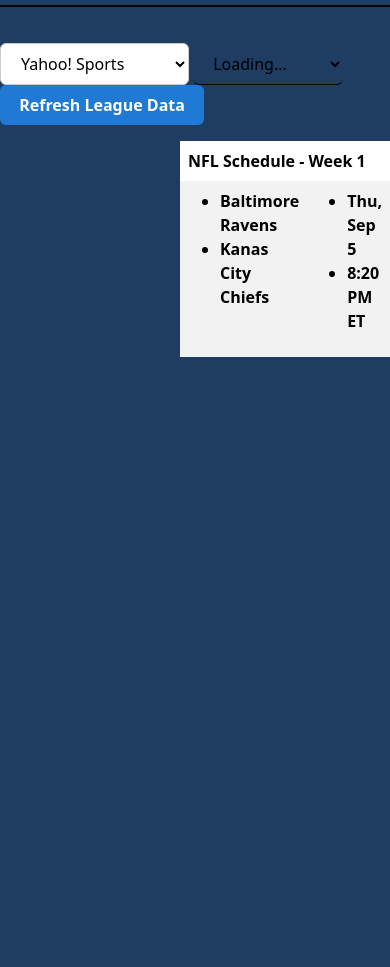
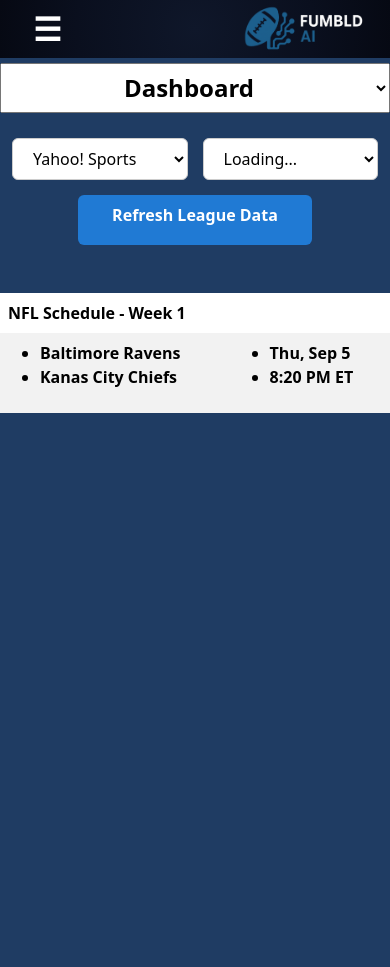
Before and after one commit to ant-cantu/fumbld-ai, a Flask app: page /dashboard in a window 390 px wide. Before the commit the page ends 357 px from the top, so only its background shows below. Run offline with Flask 3, Linux system fonts and the light colour scheme; the visitor is signed in with stand-in values (Sample User, id 1); data that the repository does not hold is empty.

Commit message:
Add responsive design and mobile navigation to dashboard
Extracted responsive CSS into a new responsive.css file and updated dashboard.html to include it. Added mobile navigation with a select dropdown and hamburger menu for smaller screens. Enhanced JavaScript in ai.js and dashboard.js to support mobile-specific UI interactions, including a bottom sheet for AI insights and improved event handling for mobile elements.

```diff
--- a/source/static/css/modules/dashboard.css
+++ b/source/static/css/modules/dashboard.css
@@ -101,61 +101,3 @@ tbody {
 .hideondesktop {
     display: none;
 }
-
-@media (max-width: 1024px) {
-    .hideonmobile {
-        display: none;
-    }
-
-    .mobile-nav {
-        display: flex;
-        justify-content: center;
-        align-items: center;
-        gap: 25px;
-    }
-    /* figure out content height */
-    .dashboard-container {
-        border-radius: 0;
-        height: 100vh;
-        width: 100vw;
-        background-color: transparent !important;
-        font-weight: 700;
-    }
-    .dashboard-container #content {
-        /* min-height: 100vh; */
-        display: flex;
-        flex-direction: column;
-        background-color: transparent;
-        gap: 0;
-    }
-    .dashboard-container img {
-        border-radius: 50%;
-    }
-    .dashboard-container #leagues {
-        background-color: transparent;
-        border: none;
-        border-bottom: 1px solid black;
-    }
-
-    .starters table,
-    .bench table {
-        background-color: transparent;
-        width: 100%;
-        table-layout: fixed;
-        border: none;
-        border-spacing: 0;
-    }
-
-    .starters td,
-    .bench td {
-        border: none;
-    }
-
-    .bench td {
-        background-color: #004181;
-    }
-
-    #starter-players {
-        /* width: 100vw; */
-    }
-}
--- /dev/null
+++ b/source/static/css/responsive.css
@@ -0,0 +1,230 @@
+/* Responsive Design */
+@media (max-width: 1024px) {
+    html,
+    body {
+        max-width: 100vw;
+    }
+
+    .hideonmobile {
+        display: none;
+    }
+
+    .hideondesktop {
+        display: inherit;
+    }
+
+    main {
+        display: flex;
+        flex-direction: column;
+    }
+
+    .mobile-nav {
+        width: 100%;
+        margin-top: 0;
+        padding-top: 0;
+        border: none;
+    }
+    .mobile-nav #select-nav {
+        width: 100vw;
+        height: 50px;
+        text-align: center;
+        font-weight: 900;
+        font-size: 1.5rem;
+    }
+
+    /* Hamburger Menu Navigation */
+    .nav-bar button {
+        background-color: transparent;
+        color: white;
+        font-weight: bolder;
+        border: none;
+        font-size: 2rem;
+        width: 3rem;
+        display: block;
+    }
+
+    .nav-bar .nav-links {
+        position: absolute;
+        top: 57px;
+        left: -200px;
+        width: 200px;
+        background-color: #444;
+        flex-direction: column;
+        border-radius: 5px;
+        padding: 10px 0;
+        transition: left 0.3s ease;
+        display: flex;
+        z-index: 1000;
+    }
+
+    .nav-bar ul li {
+        list-style: none;
+        display: flex;
+        flex-direction: column;
+        text-align: center;
+        justify-content: center;
+        align-items: center;
+    }
+
+    .nav-links.show {
+        left: 0px;
+    }
+
+    /* figure out content height */
+    /* dashboard module */
+    .dashboard-container {
+        border-radius: 0;
+        min-height: 100vh;
+        width: 100vw;
+        background-color: transparent !important;
+        font-weight: 700;
+        gap: 0;
+    }
+    .dashboard-container #content {
+        /* min-height: 100vh; */
+        display: flex;
+        flex-direction: column;
+        background-color: transparent;
+        gap: 0;
+    }
+    .dashboard-container img {
+        border-radius: 50%;
+    }
+    .dashboard-container #header {
+        display: none;
+    }
+
+    .dashboard-container #content .roster {
+        display: flex;
+        flex-direction: column;
+        gap: 0;
+    }
+
+    .starters table,
+    .bench table {
+        background-color: transparent;
+        width: 100%;
+        table-layout: fixed;
+        border: none;
+        border-spacing: 0;
+        text-align: center;
+    }
+
+    .starters td,
+    .bench td {
+        border: none;
+    }
+
+    .bench td {
+        background-color: #004181;
+    }
+
+    #starter-players td {
+        text-align: center;
+    }
+
+    .selections {
+        display: flex;
+        justify-content: center;
+        align-items: center;
+        flex-wrap: wrap;
+        gap: 15px;
+        margin-top: 0;
+    }
+    .selections #provider,
+    .selections #leagues {
+        width: 45%;
+    }
+    .selections #refresh {
+        width: 60%;
+        height: 50px;
+        text-align: center;
+    }
+
+    /* ai module */
+    .ai-container {
+        width: 100vw;
+        height: 100vh;
+        background-color: transparent !important;
+    }
+    .ai-container #header {
+        display: none;
+    }
+    .ai-container #content {
+        width: 100vw;
+        min-height: 100vh;
+        margin: 0;
+        padding: 0;
+        left: 0;
+        justify-content: center;
+        align-items: center;
+        flex-direction: column;
+    }
+    .ai-container #ai-sub-container {
+        position: fixed;
+        bottom: -100vh;
+        left: 0;
+        width: 100vw;
+        transition: 0.3s;
+    }
+    .ai-container .ai-active {
+        bottom: 0;
+    }
+
+    .ai-starters {
+        display: none;
+    }
+
+    .recommendations {
+        display: none;
+    }
+
+    .bottom-sheet {
+        position: fixed;
+        bottom: -100%;
+        left: 0;
+        width: 100%;
+        background: white;
+        box-shadow: 0 -2px 10px rgba(0, 0, 0, 0.3);
+        transition: bottom 0.3s ease;
+        z-index: 1000;
+        border-radius: 20px 20px 0 0;
+    }
+    .bottom-sheet.open {
+        bottom: 0;
+        height: 50%
+    }
+    .sheet-content {
+        padding: 20px;
+        display: flex;
+        flex-direction: column;
+    }
+
+    .close-btn {
+        text-align: right;
+        float: right;
+        font-size: 1.5rem;
+        cursor: pointer;
+        width: 100%;
+    }
+
+    .mobile-ai-response {
+        overflow-y: auto;
+    }
+
+    #mobile-insight-btn {
+        background-color: #004181;
+        color: white;
+        padding: .5rem 1.2rem;
+
+        text-decoration: none;
+        border-radius: 6px;
+        font-weight: 600;
+        cursor: pointer;
+        transition: background-color 0.3s ease;
+    }
+
+    #mobile-insight-btn:hover {
+        background-color: #207ad4;
+    }
+}
--- a/source/static/js/ai.js
+++ b/source/static/js/ai.js
@@ -1,4 +1,5 @@
 const response = document.querySelector("#fumbld-response");    // AI Response Container
+const mobileResponse = document.querySelector("#fumbld-mobile-response");
 const insightBtn = document.querySelector("#insight-btn");  // AI Insight Button
 const spinner = document.querySelector(".spinner-border");  // AI Loading Spinner
 const aiTable = document.querySelector("#ai-players");      // Table for AI recommended players
@@ -103,11 +104,17 @@ function fetch_recommendation(league_id) {
             //reasonContainer.innerHTML = `<p>${reason}</p>`;
 
             ai_response = reason;
-            typeIt();
+
+            if(mobileInsightBtn.classList.contains("mobile-active")) {
+                sheet.classList.add('open');
+                typeIt(mobileResponse);
+            } else {
+                typeIt(response);
+            }
         });
 }
 
-function typeIt() {
+function typeIt(textContainer) {
     /**
     * Animates the display of the AI response by typing out each character one at a time.
     * Continues until the entire response has been displayed, then hides the spinner.
@@ -119,9 +126,9 @@ function typeIt() {
     * - spinner: {HTMLElement} The DOM element representing the loading spinner.
     */
     if (charCount < ai_response.length) {
-        response.innerHTML += ai_response[charCount];
+        textContainer.innerHTML += ai_response[charCount];
         charCount++;
-        setTimeout(typeIt, 10);
+        setTimeout(typeIt(textContainer), 10);
     }
     else {
         spinner.style.display = "none";
@@ -132,3 +139,10 @@ function typeIt() {
 insightBtn.addEventListener("click", () => {
     fetch_recommendation(leagueMenu.value);
 });
+
+const mobileInsightBtn = document.querySelector("#mobile-insight-btn");
+mobileInsightBtn.addEventListener("click", () => {
+    alert("clicked... =)");
+    mobileInsightBtn.classList.add("mobile-active");
+    fetch_recommendation(leagueMenu.value);
+});
--- a/source/static/js/dashboard.js
+++ b/source/static/js/dashboard.js
@@ -60,6 +60,26 @@ settingsBtn.addEventListener("click", () => {
     hideAllMenus();
     settings.style.display = "flex";
     settingsBtn.classList.add("active");
+});
+
+const mobileNav = document.querySelector("#select-nav");
+mobileNav.addEventListener('change', () => {
+    hideAllMenus()
+    switch(mobileNav.selectedIndex) {
+        case 0: dashboard.style.display = "flex"; break;
+        case 1: ai.style.display = "flex"; break;
+        case 2: matchups.style.display = "flex"; break;
+        case 3: rankings.style.display = "flex"; break;
+        case 4: settings.style.display = "flex"; break;
+    }
+});
+
+// Hamburger menu
+const hamburger = document.getElementById('hamburgerButton');
+const navLinks = document.getElementById('navLinks');
+
+hamburger.addEventListener('click', () => {
+    navLinks.classList.toggle('show');
 });
 
 // --------------------------------------
@@ -225,3 +245,15 @@ modalCloseBtn.addEventListener("click", () => {
 
 // Expose function globally
 //window.modal = modal;
+
+const sheet = document.getElementById('bottomSheet');
+const openBtn = document.getElementById('openSheet');
+const closeBtn = document.getElementById('closeSheet');
+
+openBtn.addEventListener('click', () => {
+    sheet.classList.add('open');
+});
+
+closeBtn.addEventListener('click', () => {
+    sheet.classList.remove('open');
+});
--- a/source/templates/dashboard.html
+++ b/source/templates/dashboard.html
@@ -15,13 +15,14 @@
     <link rel="stylesheet" href="{{ url_for('static', filename='css/modules/matchups.css') }}">
     <link rel="stylesheet" href="{{ url_for('static', filename='css/modules/rankings.css') }}">
     <link rel="stylesheet" href="{{ url_for('static', filename='css/modules/settings.css') }}">
+    <link rel="stylesheet" href="{{ url_for('static', filename='css/responsive.css') }}">
 </head>
 <body>
     <!-- Header -->
     <header>
         <!-- Nav Menu -->
-        <nav class="nav-bar hideonmobile">
-            <button class="hamburer-button" id="hamburgerButton">&#9776;</button>
+        <nav class="nav-bar">
+            <button class="hamburger-button" id="hamburgerButton">&#9776;</button>
             <a href="{{ url_for('main.home') }}"><img src="{{ url_for('static', filename='img/fumbld-small-logo.png') }}" alt="fumbld-ai Logo"></a>
             <div class="nav-links" id="navLinks">
                 <ul>
@@ -56,6 +57,16 @@
             </div>
         </div>
 
+        <div class="mobile-nav hideondesktop">
+            <select id="select-nav">
+                <option>Dashboard</option>
+                <option>Fumbld AI</option>
+                <option>Matchups</option>
+                <option>Rankings</option>
+                <option>Settings</option>
+            </select>
+        </div>
+
         <!-- <div class="main-container"> -->
             <!-- User Dashboard -->
             <div class="dashboard-container">
@@ -81,7 +92,7 @@
 
                     <div class="roster">
                         <div class="starters">
-                            <table class="table table-striped table-borderless table-sm">
+                            <table class="table table-striped table-borderless">
                                 <colgroup>
                                     <col style="width: 20%;">
                                     <col style="width: 60%;">
@@ -153,7 +164,7 @@
                 </div>
 
                 <div id="content">
-
+                    <a href="#" type="button" id="mobile-insight-btn" class="hideondesktop">Get AI Insight</a>
 
                     <div class="ai-starters">
                         <table class="table table-striped table-borderless">
@@ -201,6 +212,18 @@
 
                         <div class="spinner-border" role="status" style="display: none;">
                                 <span class="visually-hidden">Loading...</span>
+                        </div>
+                    </div>
+
+                    <!-- AI Insight Mobile -->
+                    <button id="openSheet">Open Bottom Sheet</button>
+
+                    <div id="bottomSheet" class="bottom-sheet">
+                        <div class="sheet-content">
+                            <span id="closeSheet" class="close-btn">&times;</span>
+                            <div class="mobile-ai-response">
+                                <p id="fumbld-head"><strong>Fumbld AI</strong>: <span id="fumbld-mobile-response"></span></p>
+                            </div>
                         </div>
                     </div>
                 </div>
```
